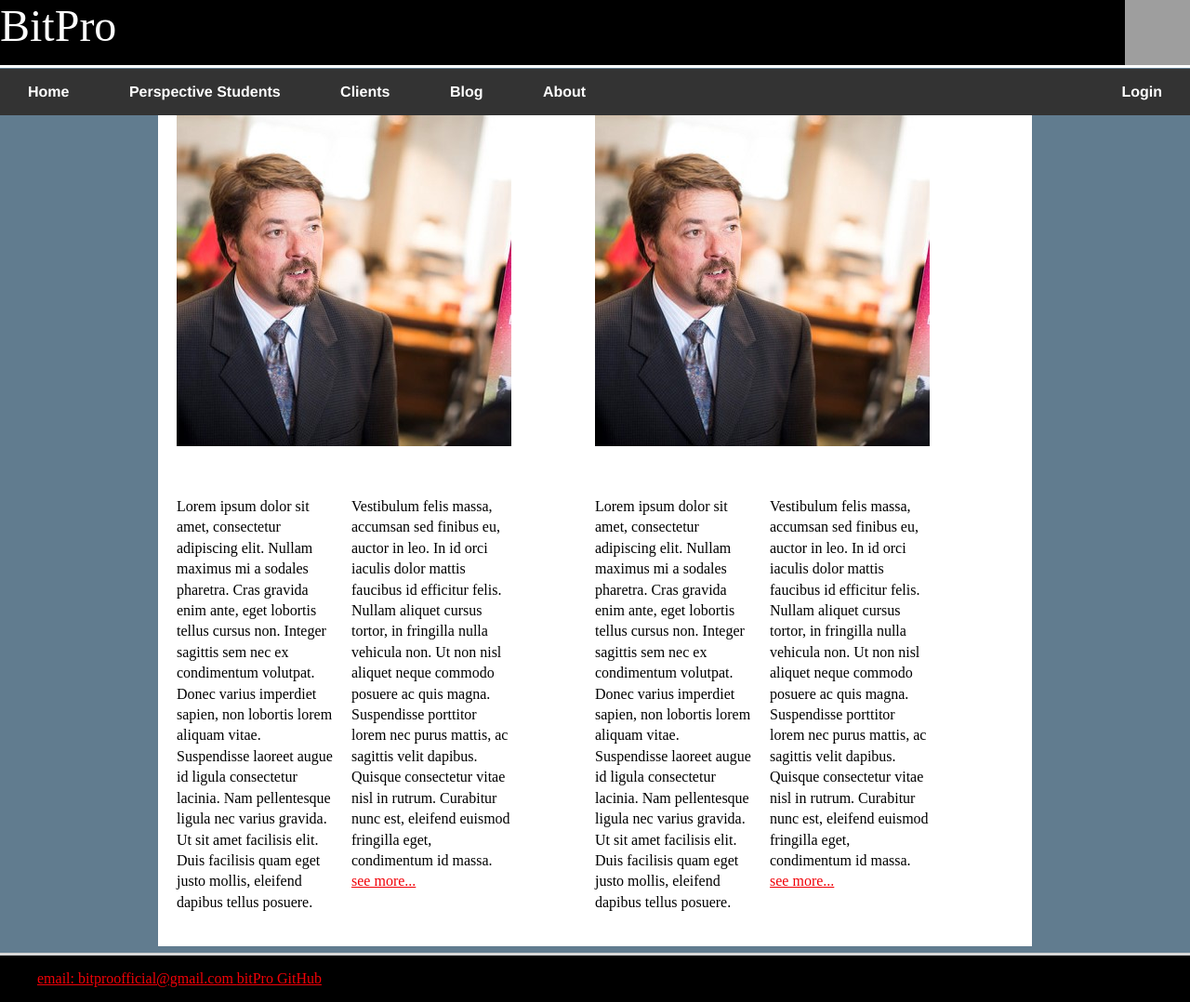
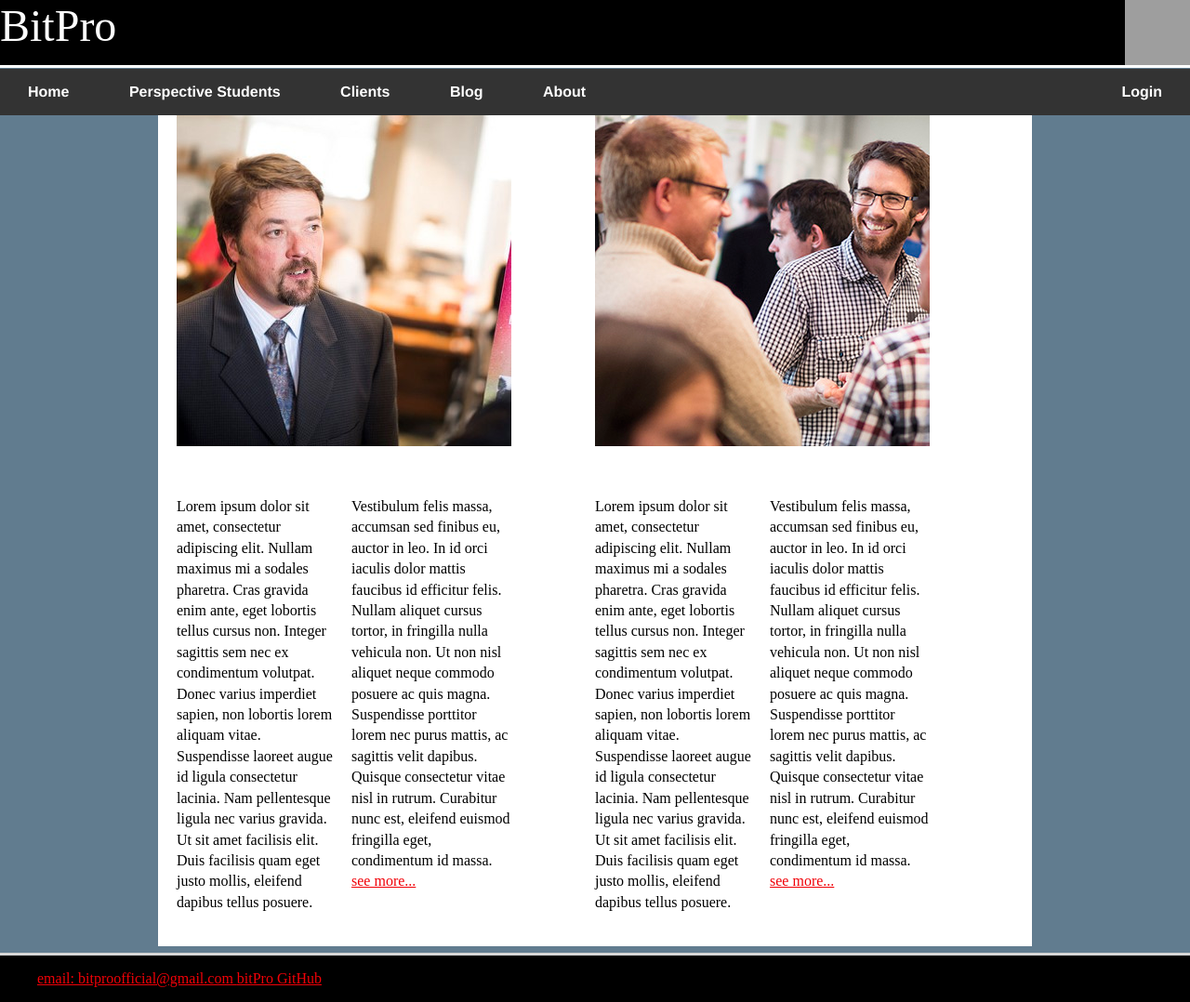
Before and after one commit to bit-Pro/bit-pro.github.io, a Jekyll site: the page built from index.html, in a window 1280 px wide and 1078 px high. Shown: the whole window at 93% size. Built offline with Jekyll 4.4.1, drawn with Linux system fonts in a browser that asks for light colours; grey boxes are pictures that could not be loaded.

Commit message:
Clients image added to homepage

```diff
--- a/index.html
+++ b/index.html
@@ -15,7 +15,7 @@ title: bitPro website
 			</div>
 
 			<div id="pc_column2">
-			<div class="images"><img src="./design specs/ps_image1.jpg">  </div>
+			<div class="images"><img src="./design specs/clients img.jpg">  </div>
 
 			<p>
 			Lorem ipsum dolor sit amet, consectetur adipiscing elit. Nullam maximus mi a sodales pharetra. Cras gravida enim ante, eget lobortis tellus cursus non. Integer sagittis sem nec ex condimentum volutpat. Donec varius imperdiet sapien, non lobortis lorem aliquam vitae. Suspendisse laoreet augue id ligula consectetur lacinia. Nam pellentesque ligula nec varius gravida. Ut sit amet facilisis elit. Duis facilisis quam eget justo mollis, eleifend dapibus tellus posuere. Vestibulum felis massa, accumsan sed finibus eu, auctor in leo. In id orci iaculis dolor mattis faucibus id efficitur felis. Nullam aliquet cursus tortor, in fringilla nulla vehicula non. Ut non nisl aliquet neque commodo posuere ac quis magna. Suspendisse porttitor lorem nec purus mattis, ac sagittis velit dapibus. Quisque consectetur vitae nisl in rutrum. Curabitur nunc est, eleifend euismod fringilla eget, condimentum id massa.
```
Also changed, not shown: design specs/clients img.jpg (added).
